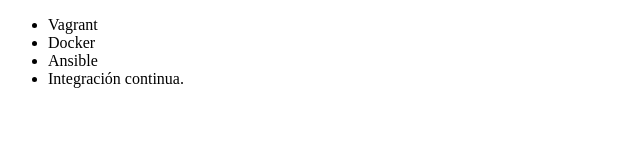
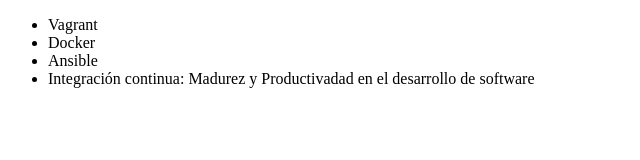
Before and after one commit to jhovan11/alura-git, a plain HTML site: page index.html in a window 1280 px wide. Shown: the whole page, without its empty margins (0-640 px from the left). Drawn offline with Linux system fonts and the light colour scheme.

Commit message:
Se agrego un nuevo contenido en curso de integración continua

```diff
--- a/index.html
+++ b/index.html
@@ -9,7 +9,7 @@
          <li> Vagrant </li>
          <li> Docker </li>
          <li> Ansible </li>
-         <li> Integración continua. </li>
+         <li> Integración continua: Madurez y Productivadad en el desarrollo de software </li>
      </ul>
 </body>
 </html>
```
